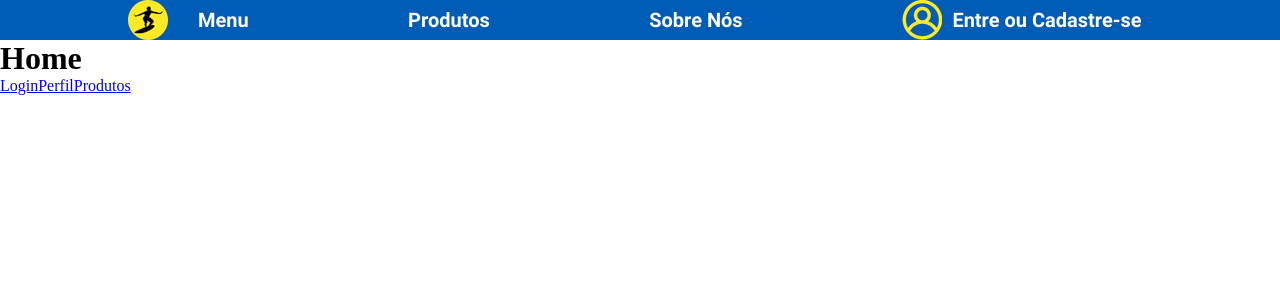
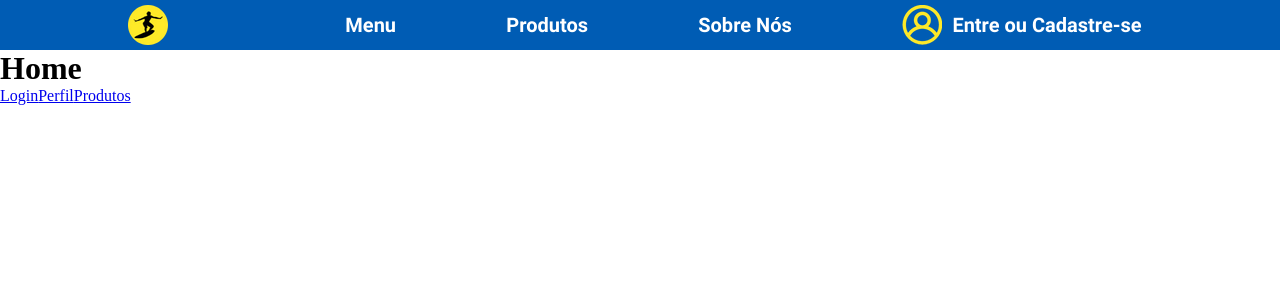
Before and after one commit to LucasGontijoCPE/ProjetoCPE, a React (Create React App) app in the folder grupo6/: page /home in a window 1280 px wide. Shown: the top 300 px of the page. Built offline with nearby package versions, Linux system fonts and the light colour scheme.

Commit message:
Modularizei o Header
o Header agora é um arquivo separado e pode ser usado como tag

```diff
--- /dev/null
+++ b/grupo6/src/Pages/Home/Head.js
@@ -0,0 +1,28 @@
+import React from 'react';
+import "./Home.css"
+
+function Head(props){
+    return(
+        <div className='Head'>
+            <div className='HeadItem grow1'>
+                    <img src='/imagens/LOGO.png' alt='LOGO' />
+            </div>
+            <div className='HeadItem grow2'>
+                <div className='MenuBar'>
+                    <h2 className='MenuTool textos' >Menu</h2>
+                    <h2 className='MenuTool textos'>Produtos</h2>
+                    <h2 className='MenuTool textos'>Sobre Nós</h2>
+                    <div className='Login MenuTool'>
+                        <img src='/imagens/Login.png' alt='Login'/>
+                        <h2 className='textos'>Entre ou Cadastre-se</h2>
+                    </div>
+
+                </div>
+            </div>
+
+
+
+        </div>
+    );
+}
+export default Head;
--- a/grupo6/src/Pages/Home/Home.css
+++ b/grupo6/src/Pages/Home/Home.css
@@ -16,6 +16,7 @@
     padding-left: 10%;
     padding-right: 10%;
     height: auto;
+    min-height: 50px;
     align-items: center;
     flex-direction: row;
     width: 100%;
--- a/grupo6/src/Pages/Home/Home.js
+++ b/grupo6/src/Pages/Home/Home.js
@@ -1,30 +1,13 @@
 import React from 'react';
 import {Link} from "react-router-dom";
+import Head from './Head.js';
 import "./Home.css"
 
 function Home() {
+
     return (
     <div>
-        <div className='Head'>
-            <div className='HeadItem'>
-                    <img src='/imagens/LOGO.png' alt='LOGO' />
-            </div>
-            <div className='HeadItem grow2'>
-                <div className='MenuBar'>
-                    <h2 className='MenuTool textos' >Menu</h2>
-                    <h2 className='MenuTool textos'>Produtos</h2>
-                    <h2 className='MenuTool textos'>Sobre Nós</h2>
-                    <div className='Login MenuTool'>
-                        <img src='/imagens/Login.png' alt='Login'/>
-                        <h2 className='textos'>Entre ou Cadastre-se</h2>
-                    </div>
-
-                </div>
-            </div>
-
-
-
-        </div>
+        <Head/>
 
 
         <h1>Home</h1>
```
Also changed, not shown: grupo6/src/Pages/Home/index.js (line endings or trailing spaces).
